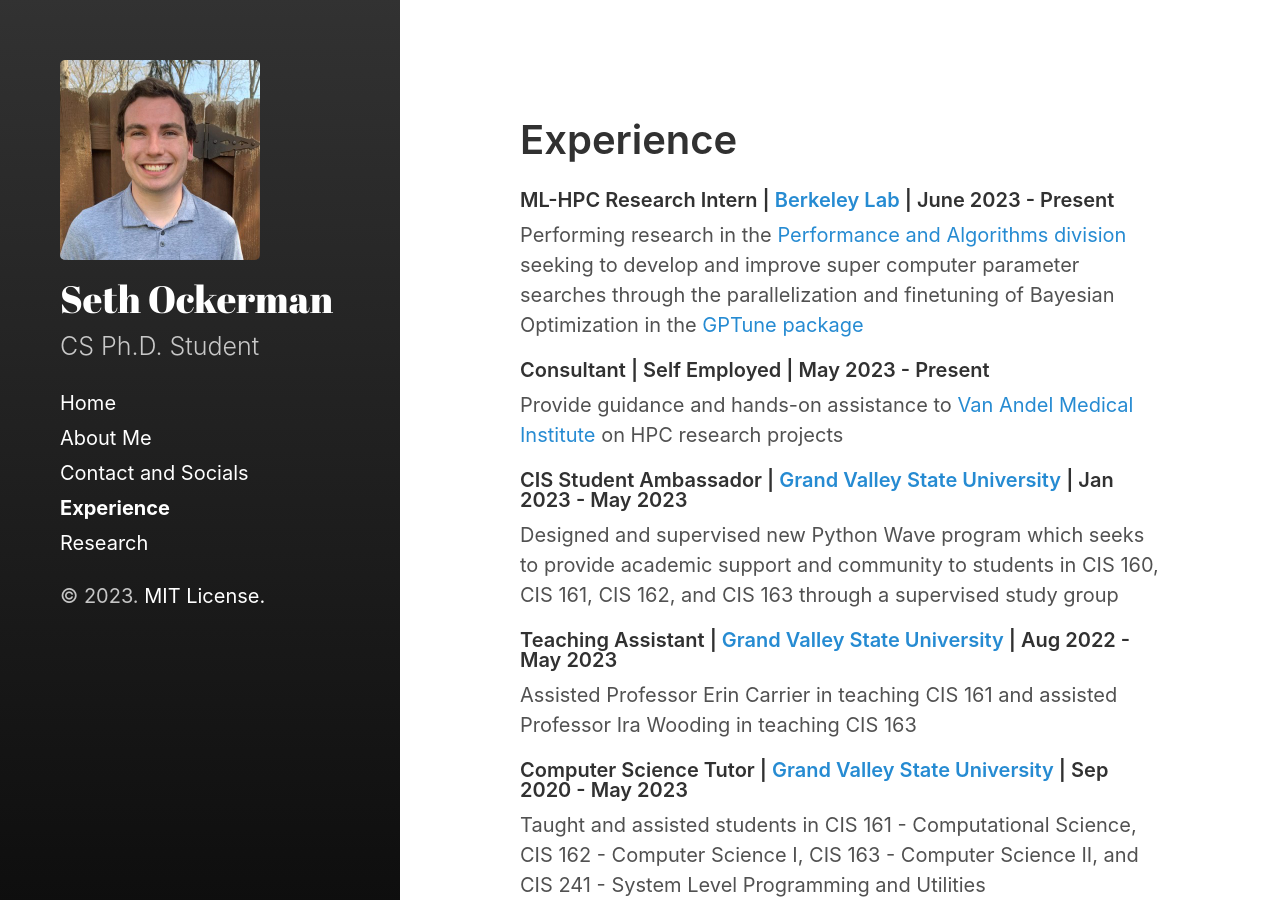
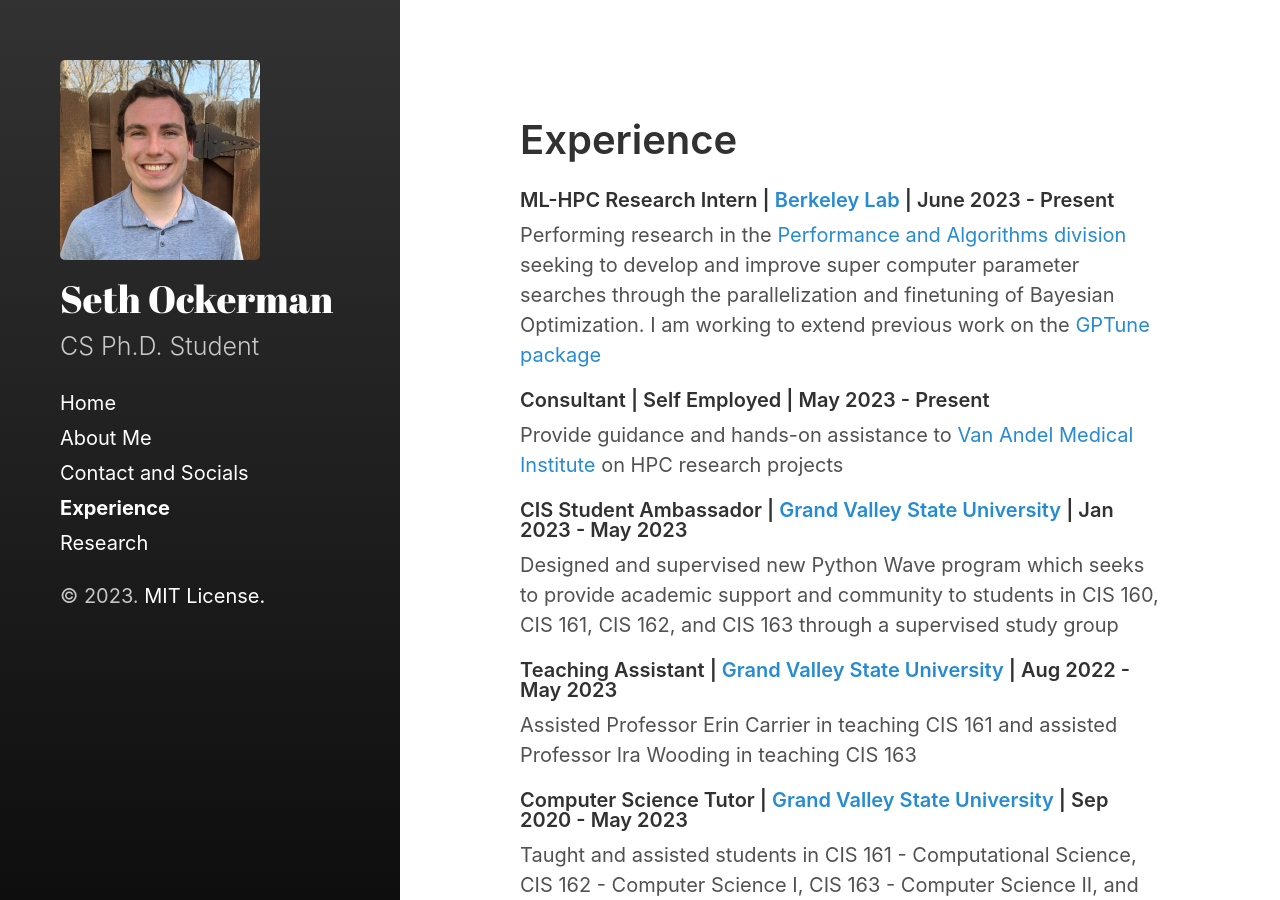
Before and after one commit to OckermanSethGVSU/OckermanSethGVSU.github.io, a Jekyll site: the page built from markdown/experience.md, in a window 1280 px wide and 900 px high. Built offline with Jekyll 4.4.1, drawn with Linux system fonts in a browser that asks for light colours.

Commit message:
chagnbed wording on package to bne more accurate

```diff
--- a/markdown/experience.md
+++ b/markdown/experience.md
@@ -6,7 +6,7 @@ sidebar_link: true
 
 
 #### ML-HPC Research Intern | [Berkeley Lab](https://www.lbl.gov/){:target="_blank"} | June 2023 - Present
-Performing research in the [Performance and Algorithms division](https://crd.lbl.gov/divisions/amcr/computer-science-amcr/par/){:target="_blank"} seeking to develop and improve super computer parameter searches through the parallelization and finetuning of Bayesian Optimization in the [GPTune package](https://github.com/gptune/GPTune)
+Performing research in the [Performance and Algorithms division](https://crd.lbl.gov/divisions/amcr/computer-science-amcr/par/){:target="_blank"} seeking to develop and improve super computer parameter searches through the parallelization and finetuning of Bayesian Optimization. I am working to extend previous work on the [GPTune package](https://github.com/gptune/GPTune)
 
 
 #### Consultant | Self Employed | May 2023 - Present
```
Also changed, not shown: 2 other files.
